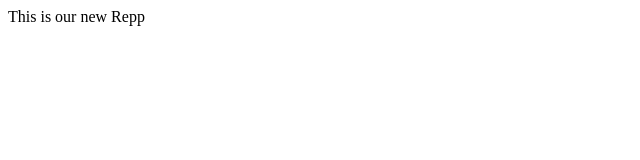
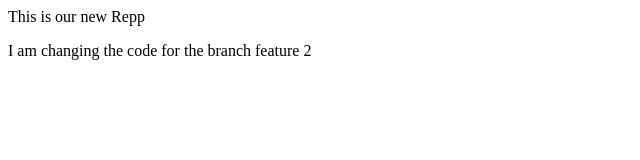
Before and after one commit to darjiabdulmouize/localrepo, a plain HTML site: page index.html in a window 1280 px wide. Shown: the whole page, without its empty margins (0-640 px from the left). Drawn offline with Linux system fonts and the light colour scheme.

Commit message:
Added a new feature

```diff
--- a/index.html
+++ b/index.html
@@ -1 +1,2 @@
 <p> This is our new Repp</p>
+<p> I am changing the code for the branch feature 2</p>
```
